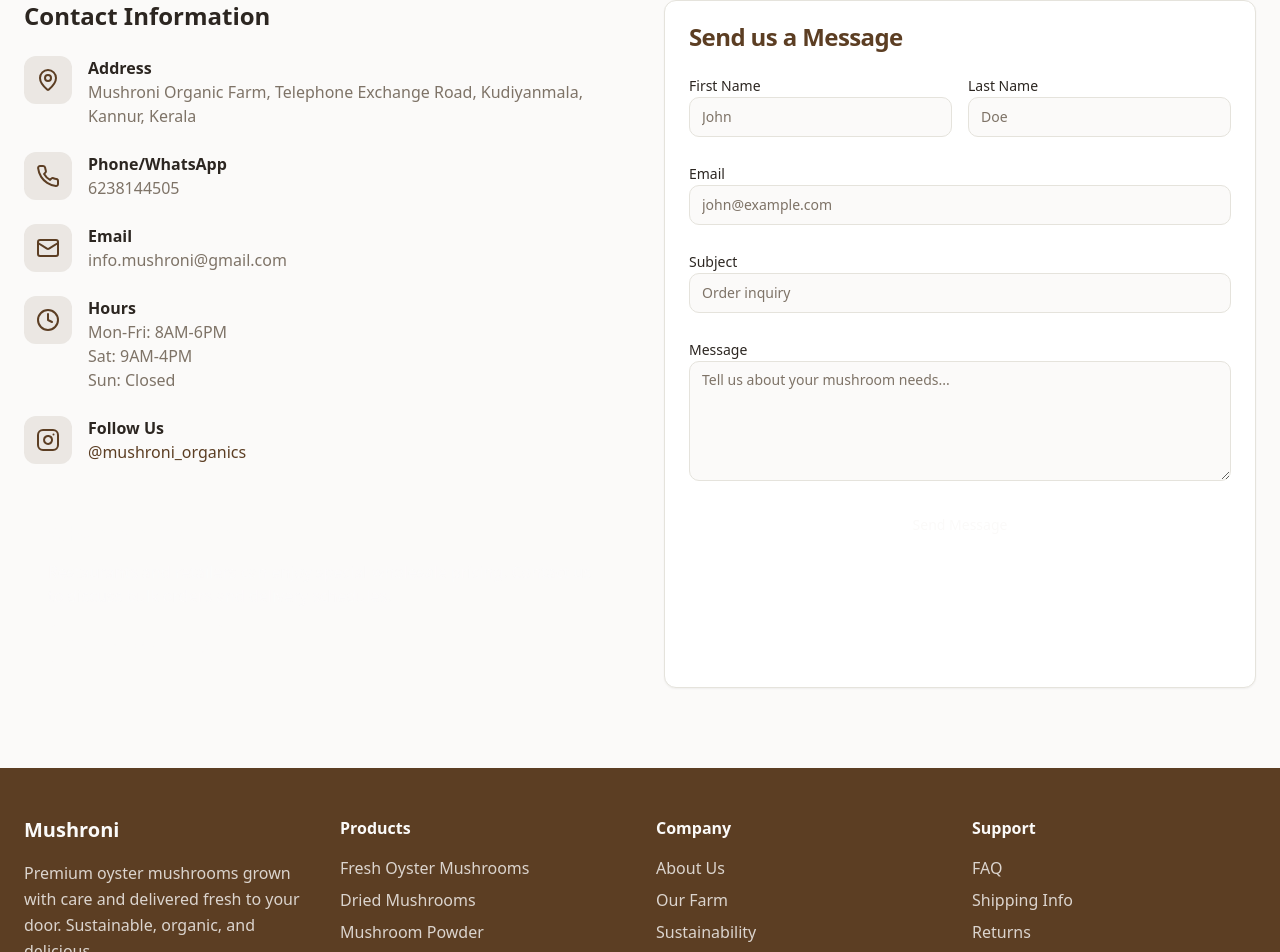
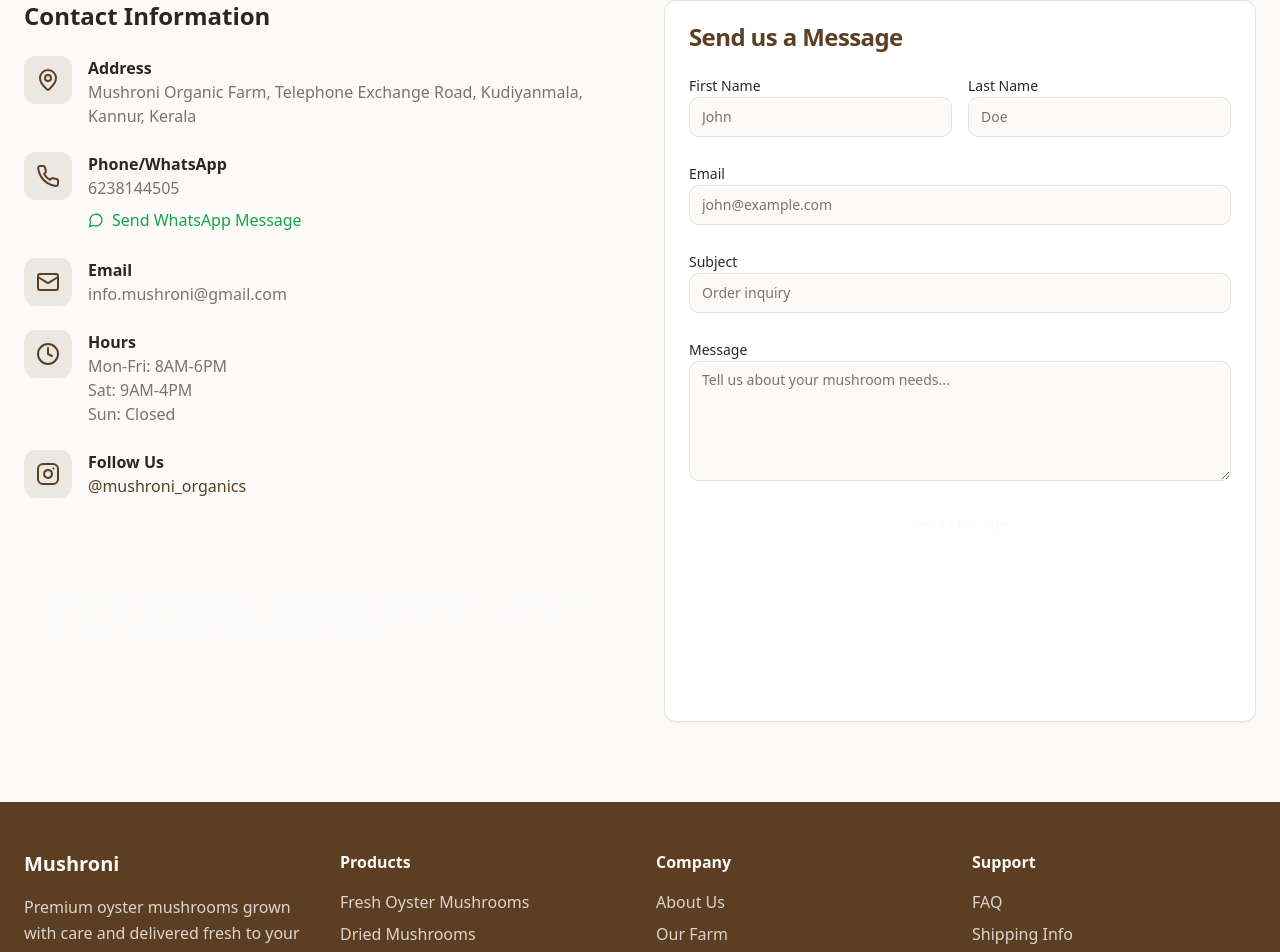
Before and after one commit to vivekingit/mushroni-frontend, a React (Vite) app: page / in a window 1280 px wide. Shown: the part 3313-4265 px from the top of the page. Built offline with nearby package versions, Linux system fonts and the light colour scheme.

Commit message:
updated whatsapp symbol

```diff
--- a/src/components/Contact.tsx
+++ b/src/components/Contact.tsx
@@ -4,7 +4,7 @@ import { Input } from "@/components/ui/input";
 import { Textarea } from "@/components/ui/textarea";
 import { Label } from "@/components/ui/label";
 import { Badge } from "@/components/ui/badge";
-import { MapPin, Phone, Mail, Clock, Instagram } from "lucide-react";
+import { MapPin, Phone, Mail, Clock, Instagram, MessageCircle } from "lucide-react";
 
 export const Contact = () => {
   return (
@@ -40,7 +40,16 @@ export const Contact = () => {
                   </div>
                   <div>
                     <h4 className="font-semibold text-foreground">Phone/WhatsApp</h4>
-                    <p className="text-muted-foreground">6238144505</p>
+                    <p className="text-muted-foreground mb-2">6238144505</p>
+                    <a
+                      href="https://wa.me/916238144505?text=Hello%20Mushroni,%20I%20would%20like%20to%20inquire%20about%20your%20oyster%20mushrooms."
+                      target="_blank"
+                      rel="noopener noreferrer"
+                      className="inline-flex items-center gap-2 text-green-600 hover:text-green-700 transition-colors duration-200 font-medium"
+                    >
+                      <MessageCircle className="h-4 w-4" />
+                      Send WhatsApp Message
+                    </a>
                   </div>
                 </div>
 
```
